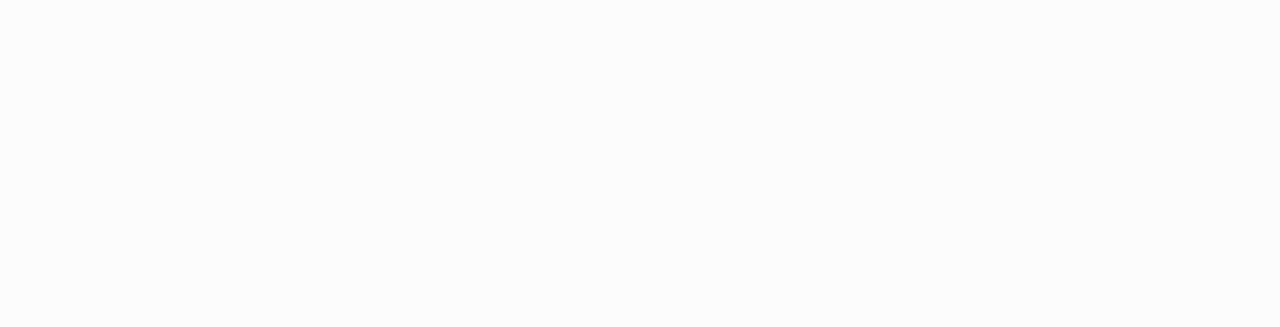
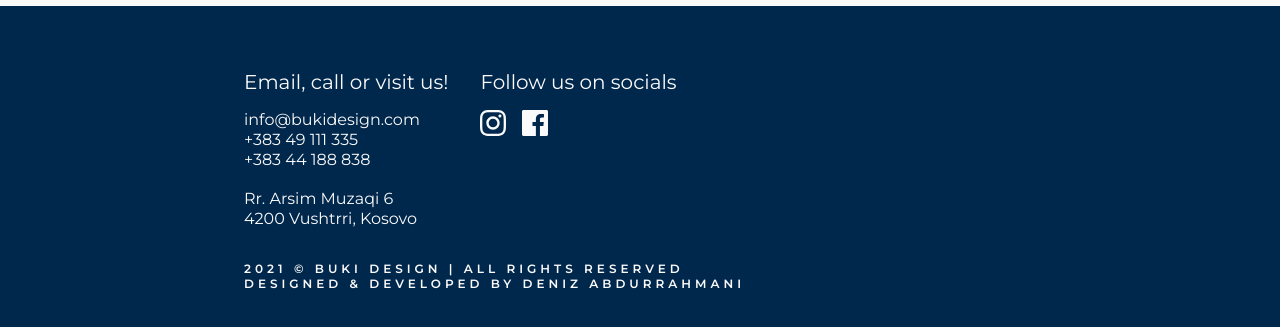
Before and after one commit to abdeniz/bukidesign-frontend, a React (Create React App) app: page / in a window 1280 px wide. Shown: the part 2237-2564 px from the top of the page. Before the commit the page ends 2243 px from the top, so only its background shows below. Built offline with nearby package versions, Linux system fonts and the light colour scheme; no server answers.

Commit message:
Added footer

```diff
--- a/src/components/Footer.js
+++ b/src/components/Footer.js
@@ -1,10 +1,79 @@
 import React from 'react'
 import styled from 'styled-components'
+import { colors } from '../variables'
+import facebook from '../img/fb.svg'
+import instagram from '../img/ig.svg'
+import { breakpoints } from '../variables'
 
 const Footer = () => {
-  return <FooterWrapper></FooterWrapper>
+  return (
+    <FooterWrapper>
+      <FooterContent>
+        <div>
+          <ContentHeader>Email, call or visit us!</ContentHeader>
+          <p>info@bukidesign.com</p>
+          <p>+383 49 111 335</p>
+          <p>+383 44 188 838</p>
+          <br />
+          <p>Rr. Arsim Muzaqi 6</p>
+          <p>4200 Vushtrri, Kosovo</p>
+        </div>
+
+        <div>
+          <ContentHeader>Follow us on socials</ContentHeader>
+          <SocialsIcon src={instagram} />
+          <SocialsIcon src={facebook} />
+        </div>
+      </FooterContent>
+
+      <div>
+        <h4>2021 © Buki Design | All rights reserved</h4>
+        <h4>Designed & developed by Deniz Abdurrahmani</h4>
+      </div>
+    </FooterWrapper>
+  )
 }
 
-const FooterWrapper = styled.div``
+const FooterWrapper = styled.footer`
+  background-color: ${colors.primary};
+
+  padding: 32px;
+
+  & * {
+    color: ${colors.white};
+  }
+
+  @media only screen and (min-width: ${breakpoints.smallDesktop}px) {
+    padding: 64px 152px;
+  }
+
+  @media only screen and (min-width: ${breakpoints.largeDesktop}px) {
+    padding: 64px 244px;
+  }
+`
+const FooterContent = styled.div`
+  display: flex;
+  flex-direction: column;
+
+  & > div {
+    margin-bottom: 32px;
+  }
+
+  @media only screen and (min-width: ${breakpoints.smallDesktop}px) {
+    flex-direction: row;
+
+    & > div {
+      margin-right: 32px;
+    }
+  }
+`
+
+const ContentHeader = styled.h3`
+  margin-bottom: 16px;
+`
+
+const SocialsIcon = styled.img`
+  padding-right: 16px;
+`
 
 export default Footer
--- a/src/text.json
+++ b/src/text.json
@@ -15,5 +15,9 @@
     "header4": "Get in touch",
     "header1": "Let us provide your corporate needs",
     "buttonText": "Contact us!"
+  },
+  "footer": {
+    "contactHeader": "Email, call or visit us!",
+    "socialsHeaer": "Follow us on socials"
   }
 }
```
